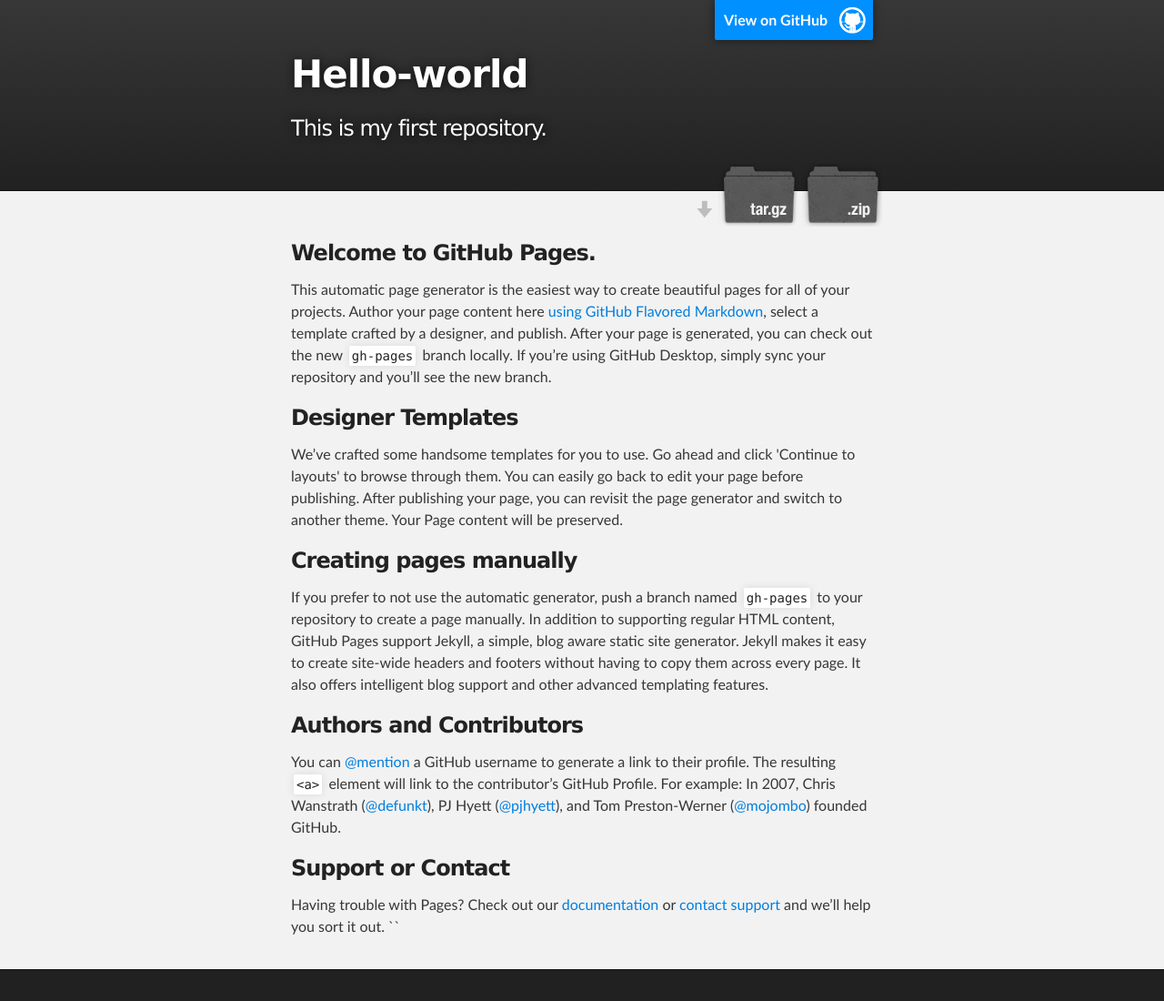
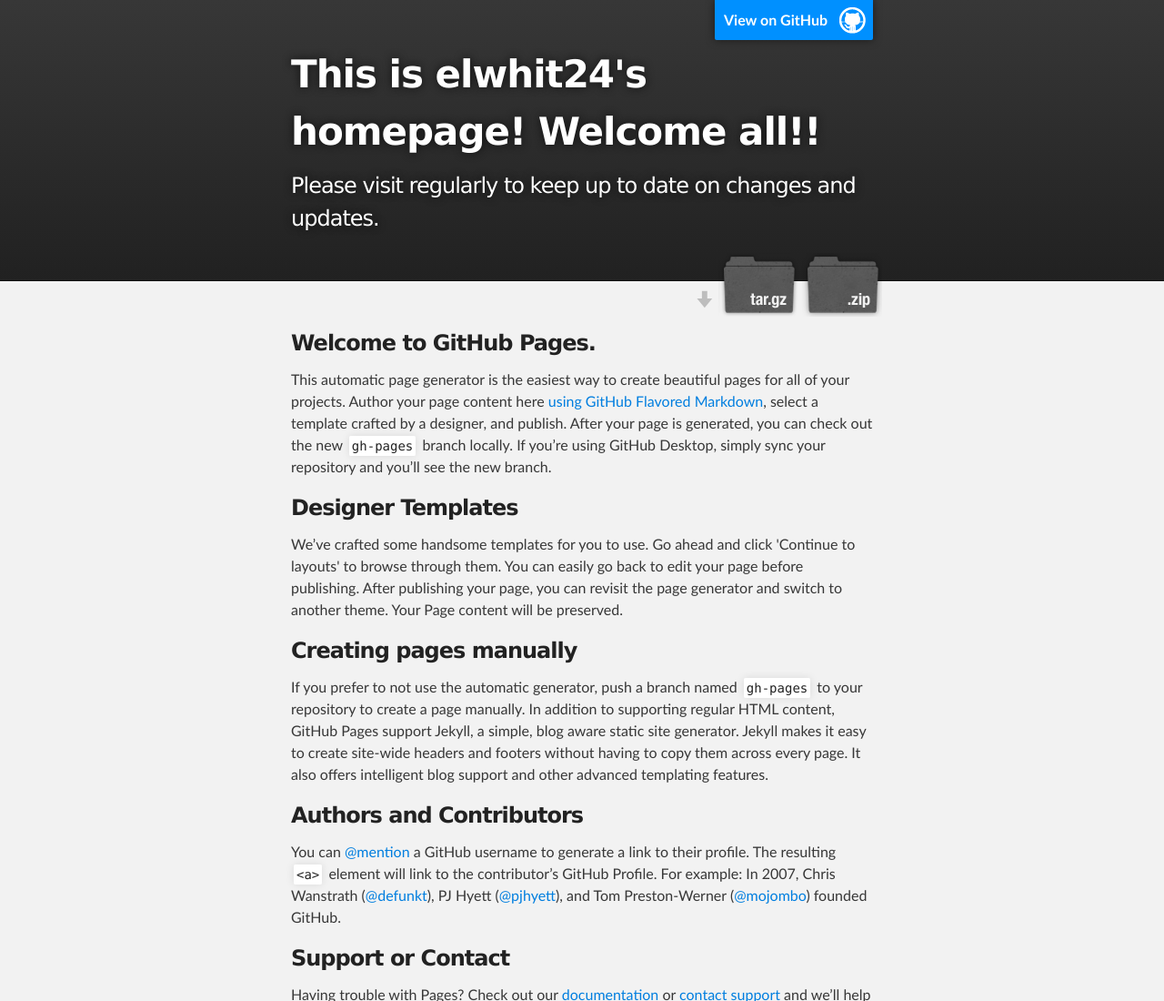
Before and after one commit to elwhit24/hello-world, a plain HTML site: page index.html in a window 1280 px wide. Shown: the top 1100 px of the page at 91% size. Drawn offline with Linux system fonts and the light colour scheme.

Commit message:
Changed title to less dull.
Also changed the tagline to express website goals more clearly.

```diff
--- a/index.html
+++ b/index.html
@@ -18,8 +18,8 @@
         <header class="inner">
           <a id="forkme_banner" href="https://github.com/elwhit24/hello-world">View on GitHub</a>
 
-          <h1 id="project_title">Hello-world</h1>
-          <h2 id="project_tagline">This is my first repository.</h2>
+          <h1 id="project_title">This is elwhit24's homepage!  Welcome all!!</h1>
+          <h2 id="project_tagline">Please visit regularly to keep up to date on changes and updates.</h2>
 
             <section id="downloads">
               <a class="zip_download_link" href="https://github.com/elwhit24/hello-world/zipball/master">Download this project as a .zip file</a>
```
